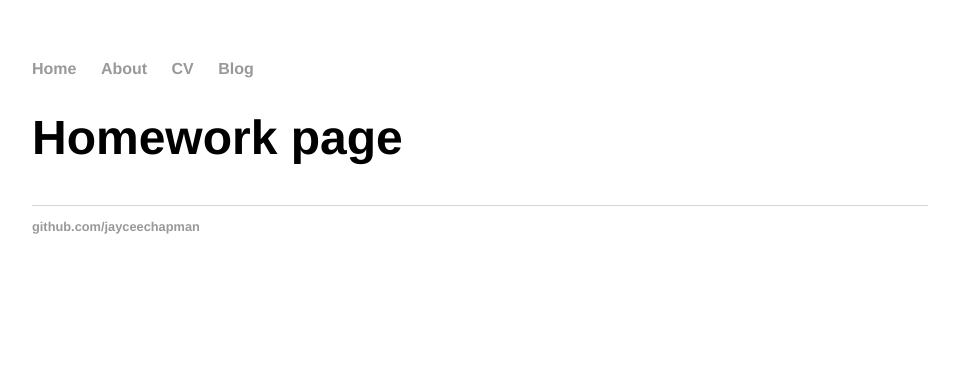
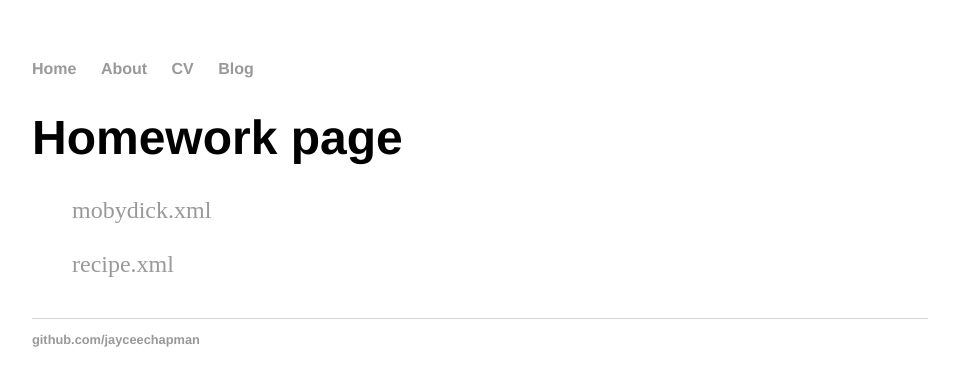
Before and after one commit to jayceechapman/jayceechapman.github.io, a Jekyll site: the page built from homework/index.html, in a window 1280 px wide. Shown: the top 386 px of the page, without its empty margins (160-1119 px from the left). Built offline with Jekyll 4.4.1, drawn with Linux system fonts in a browser that asks for light colours.

Commit message:
Update index.html

```diff
--- a/homework/index.html
+++ b/homework/index.html
@@ -4,7 +4,8 @@ title: "Homework page"
 ---
 	<h1>{{ page.title }}</h1>
 	<ul class="posts">
-
+		<a href="jaycee.chapman.github.io/homework/mobydick.xml">mobydick.xml</a><br></br>
+		<a href="jaycee.chapman.github.io/homework/recipe.xml">recipe.xml</a>
 	  {% for post in site.homework %}
 	    <li><span>{{ post.date | date_to_string }}</span> » <a href="{{ /mobydick.xml }}" title="{{ mobydick.xml }}">{{ mobydick.xml }}</a>
 		<span>{{ post.date | date_to_string }}</span> » <a href="{{ /recipe.xml }}" title="{{ recipe.xml }}">{{ recipe.xml }}</a></li>
```
